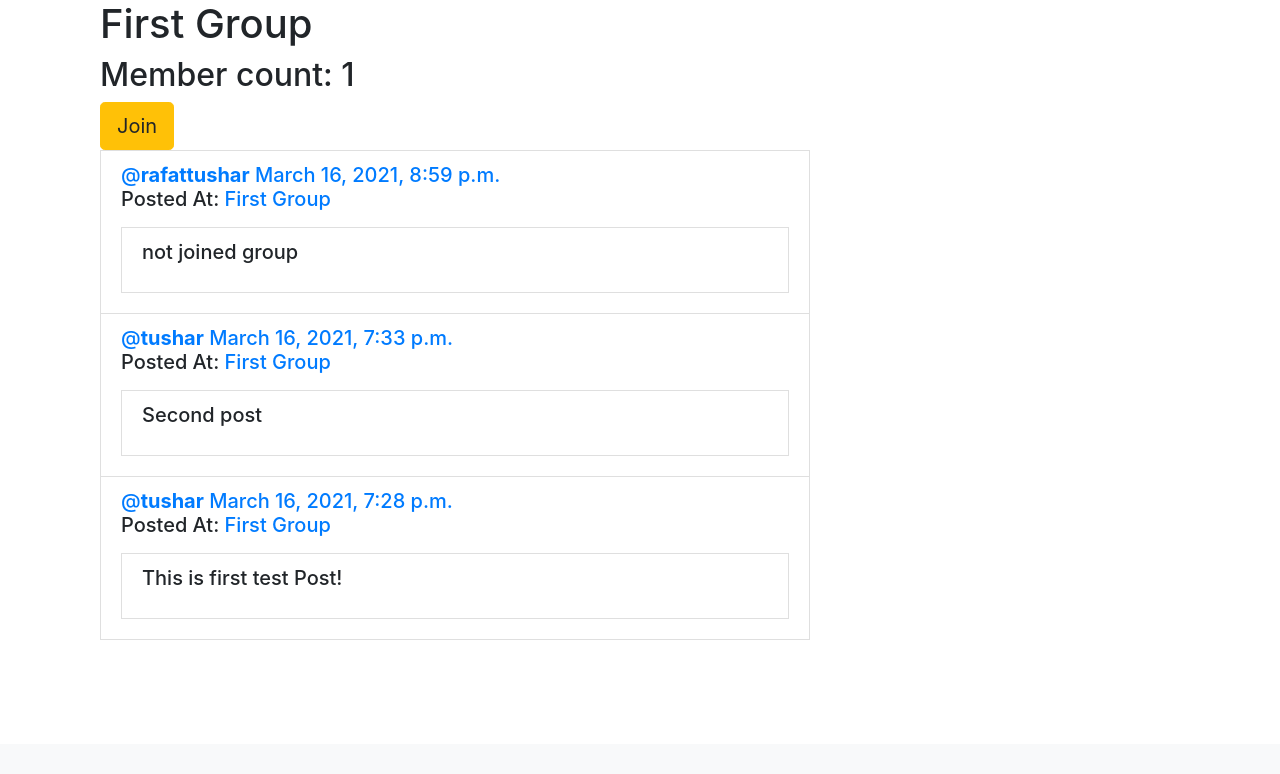
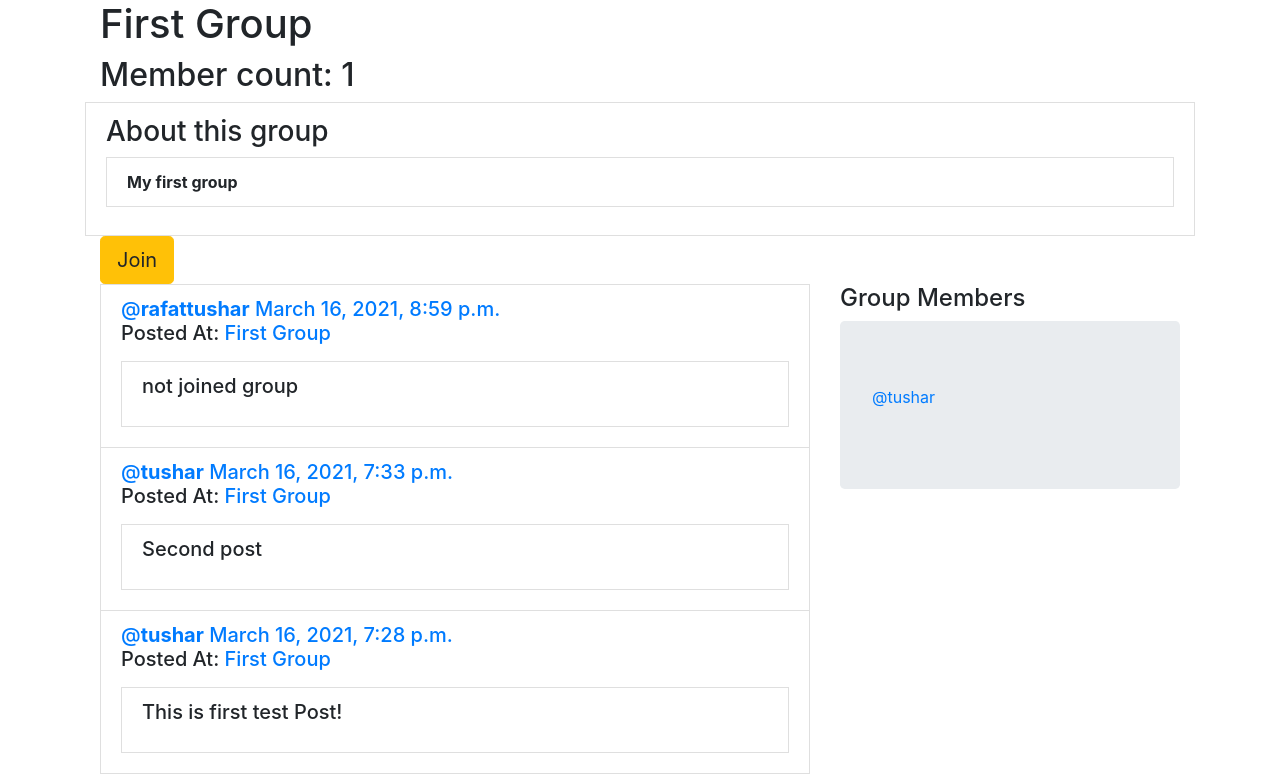
Before and after one commit to rafattu5har/social_site, a Django app: a page that uses social_site/groups/templates/groups/group_detail.html in a window 1280 px wide. Shown: the part 56-830 px from the top of the page. Before the commit the page ends 696 px from the top, so only its background shows below. Run offline with Django 3.2, Linux system fonts and the light colour scheme; data comes from the database, SQL or seed files in the repository.

Commit message:
adding group details and members list to group_detail template in app 'groups'

```diff
--- a/social_site/groups/templates/groups/group_detail.html
+++ b/social_site/groups/templates/groups/group_detail.html
@@ -4,6 +4,10 @@
   <div class="container">
     <h1>{{ group.name }}</h1>
     <h2>Member count: {{ group.members.count }}</h2>
+  </div>
+  <div class="container list-group-item">
+    <h3>About this group</h3>
+    <p> <strong class="list-group-item">{{ group.description }}</strong></p>
   </div>
 
 
@@ -28,4 +32,14 @@
      {% endfor %}
     {% endif %}
   </div>
+
+  <div class="container-fluid col-md-4">
+    <h4>Group Members</h4>
+    <div class="jumbotron">
+      {% for member in group.memberships.all %}
+        <p> <a href="{% url 'posts:for_user' username=member %}">@{{ member }}</a> </p>
+      {% endfor %}
+    </div>
+  </div>
+
 {% endblock  %}
```
